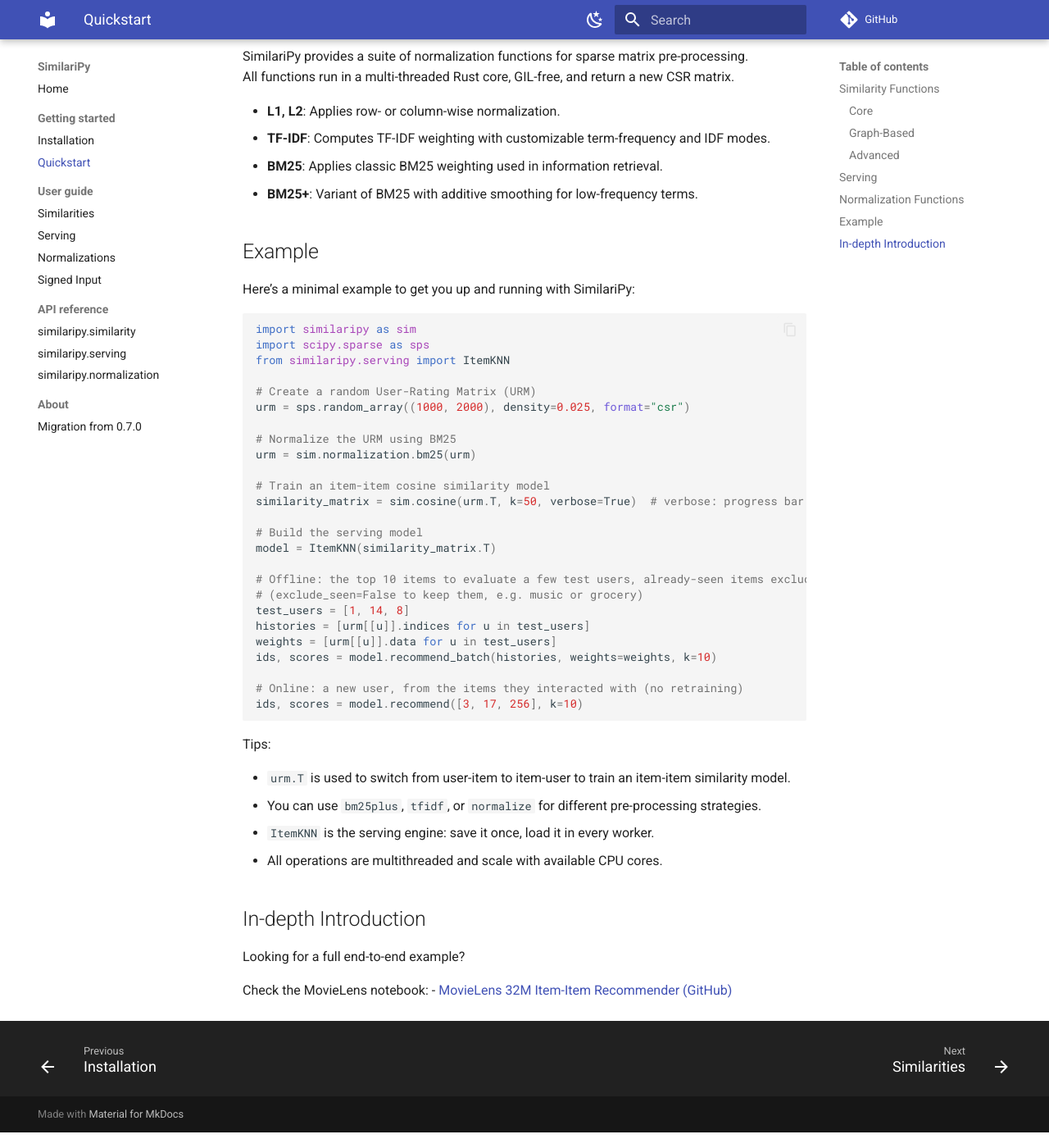
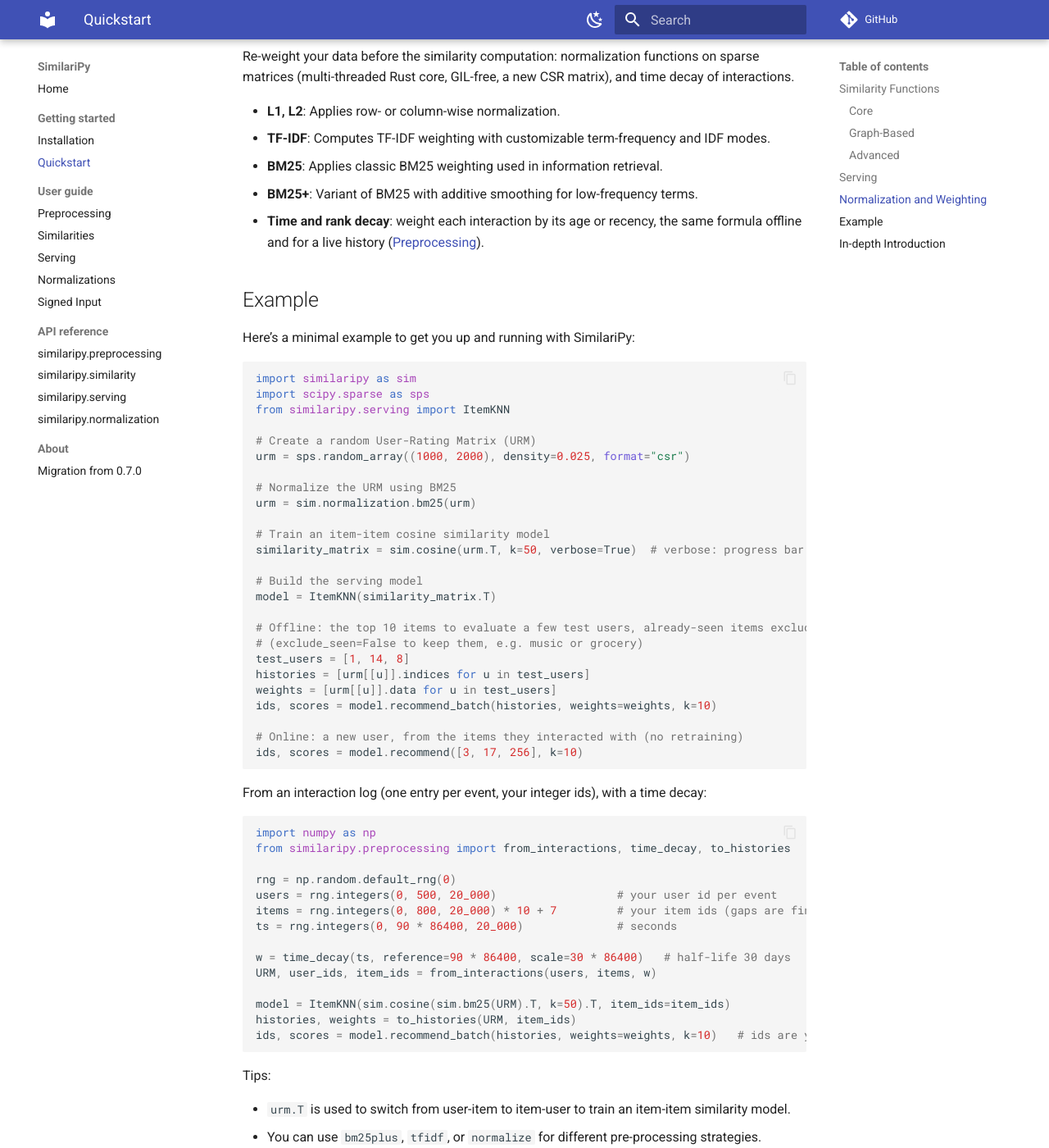
Before and after one commit to bogliosimone/similaripy, an MkDocs documentation site: the page built from docs/guide.md, in a window 1280 px wide and 1400 px high, scrolled down 1282 px. Shown: the whole window at 82% size. Built offline with MkDocs 1.6.1 and Material for MkDocs 9.7.7, drawn with Linux system fonts in a browser that asks for light colours; comment, search, counter and statistics services are not loaded; some of the changed text lies outside the part shown.

Commit message:
Docs: Preprocessing guide + API page, Normalization and Weighting, recipes on the utilities
- docs/preprocessing.md: log -> URM (ids, values, repeats, fixed
  vocabulary, filters), time decay (global vs per-user reference and
  their online form), rank decay (online: a precomputed table), shapes,
  histories, end to end, Optuna, string ids via pd.factorize; the order
  events (decay) -> URM -> normalizations
- docs/api/preprocessing.md, mkdocs nav (Preprocessing first in the
  user guide)
- README / Quickstart: "Normalization and Weighting", time and rank decay
  as one bullet linking to Preprocessing; Quickstart example from a log
  (numpy, run by test_docs_examples)
- Serving page: the interaction-log recipe uses from_interactions /
  to_histories
- .claude/CLAUDE.md: the new module, core functions and tests

````diff
--- a/docs/guide.md
+++ b/docs/guide.md
@@ -35,15 +35,15 @@
 - **Online**: one user per call, in tens to hundreds of microseconds.
 - **Availability rules**: include or exclude items for all requests, per group, or per request.
 
-## Normalization Functions
+## Normalization and Weighting
 
-SimilariPy provides a suite of normalization functions for sparse matrix pre-processing.
-All functions run in a multi-threaded Rust core, GIL-free, and return a new CSR matrix.
+Re-weight your data before the similarity computation: normalization functions on sparse matrices (multi-threaded Rust core, GIL-free, a new CSR matrix), and time decay of interactions.
 
 - **L1, L2**: Applies row- or column-wise normalization.
 - **TF-IDF**: Computes TF-IDF weighting with customizable term-frequency and IDF modes.
 - **BM25**: Applies classic BM25 weighting used in information retrieval.
 - **BM25+**: Variant of BM25 with additive smoothing for low-frequency terms.
+- **Time and rank decay**: weight each interaction by its age or recency, the same formula offline and for a live history ([Preprocessing](preprocessing.md)).
 
 ## Example
 
@@ -78,12 +78,32 @@
 ids, scores = model.recommend([3, 17, 256], k=10)
 ```
 
+From an interaction log (one entry per event, your integer ids), with a time decay:
+
+```python
+import numpy as np
+from similaripy.preprocessing import from_interactions, time_decay, to_histories
+
+rng = np.random.default_rng(0)
+users = rng.integers(0, 500, 20_000)                  # your user id per event
+items = rng.integers(0, 800, 20_000) * 10 + 7         # your item ids (gaps are fine)
+ts = rng.integers(0, 90 * 86400, 20_000)              # seconds
+
+w = time_decay(ts, reference=90 * 86400, scale=30 * 86400)   # half-life 30 days
+URM, user_ids, item_ids = from_interactions(users, items, w)
+
+model = ItemKNN(sim.cosine(sim.bm25(URM).T, k=50).T, item_ids=item_ids)
+histories, weights = to_histories(URM, item_ids)
+ids, scores = model.recommend_batch(histories, weights=weights, k=10)   # ids are your item ids
+```
+
 Tips:
 
 - `urm.T` is used to switch from user-item to item-user to train an item-item similarity model.
 - You can use `bm25plus`, `tfidf`, or `normalize` for different pre-processing strategies.
 - `ItemKNN` is the serving engine: save it once, load it in every worker.
 - All operations are multithreaded and scale with available CPU cores.
+- See [Preprocessing](preprocessing.md) for repeated events, rank decay, string ids and tuning.
 
 ## In-depth Introduction
 
--- a/mkdocs.yml
+++ b/mkdocs.yml
@@ -59,11 +59,13 @@
       - Installation: installation.md
       - Quickstart: guide.md
   - User guide:
+      - Preprocessing: preprocessing.md
       - Similarities: similarity.md
       - Serving: serving.md
       - Normalizations: normalization.md
       - Signed Input: signed-input.md
   - API reference:
+      - similaripy.preprocessing: api/preprocessing.md
       - similaripy.similarity: api/similarity.md
       - similaripy.serving: api/serving.md
       - similaripy.normalization: api/normalization.md
````
Also changed, not shown: .claude/CLAUDE.md (+5 -2 lines), README.md (+3 -3 lines), docs/api/preprocessing.md (added, +13 -0 lines), docs/preprocessing.md (added, +186 -0 lines), docs/serving.md (+3 -5 lines).
